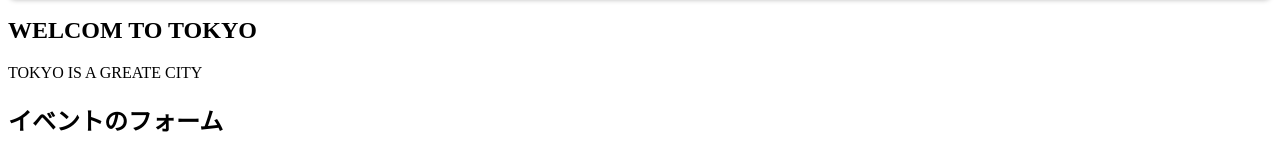
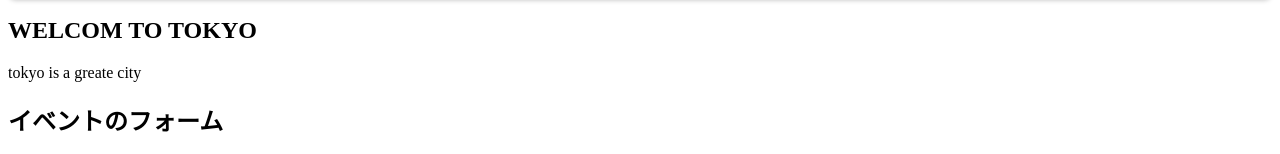
Before and after one commit to maitamin/vue-practice, a Vue app: page / in a window 1280 px wide. Shown: the part 307-461 px from the top of the page. Built offline with nearby package versions, Linux system fonts and the light colour scheme.

Commit message:
フィルターのローカル登録。

```diff
--- a/src/components/Home.vue
+++ b/src/components/Home.vue
@@ -2,7 +2,7 @@
   <div>
     <p v-border:solid.round.shadow ="{width: '5px', color: 'brown'}">Home</p>
     <h2>{{ title | upperCase }}</h2>
-    <p>{{ subTitle | upperCase }}</p>
+    <p>{{ subTitle | lowerCase }}</p>
   </div>
 </template>
 
@@ -13,6 +13,11 @@
       title: "Welcom to Tokyo",
       subTitle: "Tokyo is a greate city",
     }
+  },
+  filters: {
+    lowerCase(value) {
+      return value.toLowerCase();
+    },
   },
   directives: {
     border(el, binding/*, vnode, oldVnode*/) {
```
